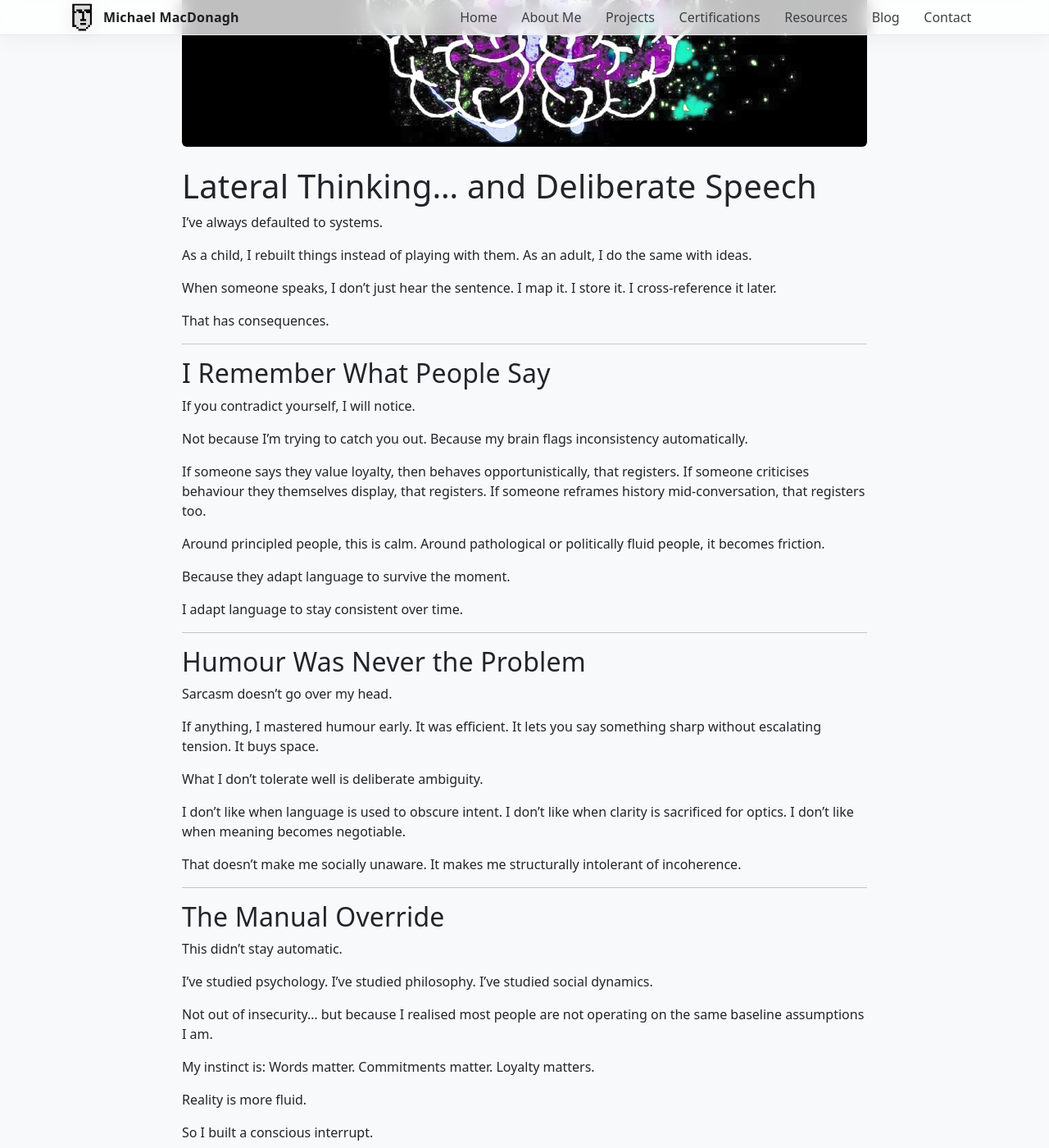
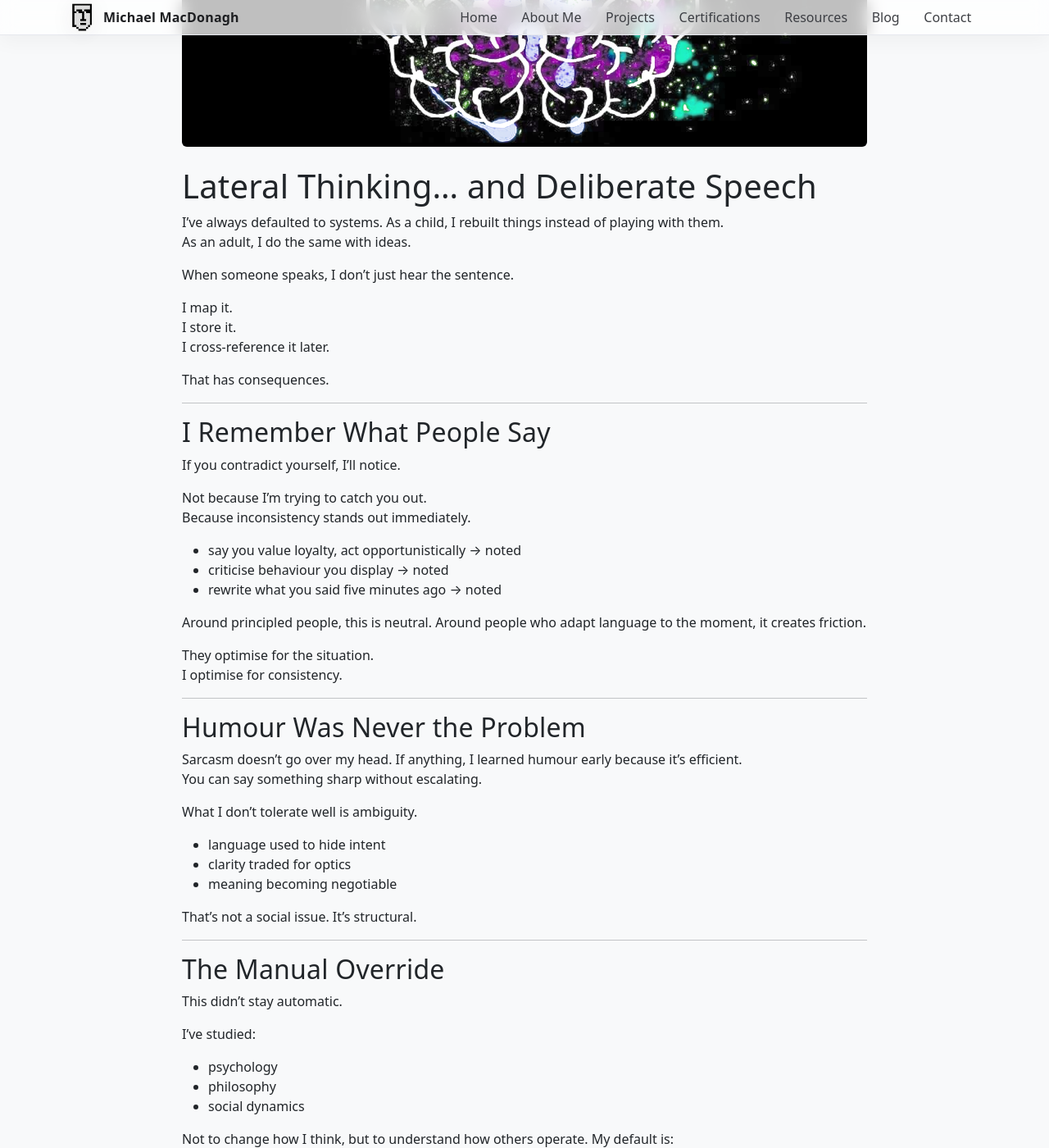
Before and after one commit to MechMadHog/michaelmacdonagh.net, a Jekyll site: the page built from _posts/2026-02-25-Lateral-Communication.md, in a window 1280 px wide and 1400 px high, scrolled down 602 px. Shown: the whole window at 82% size. Built offline with Jekyll 4.4.1, drawn with Linux system fonts in a browser that asks for light colours; some of the changed text lies outside the part shown.

Commit message:
up to it

```diff
--- a/_posts/2026-02-25-Lateral-Communication.md
+++ b/_posts/2026-02-25-Lateral-Communication.md
@@ -11,11 +11,11 @@ image: /assets/images/blog/lateral-thinking-communication.png
 # Lateral Thinking... and Deliberate Speech
 
 I’ve always defaulted to systems.
-
 As a child, I rebuilt things instead of playing with them.
 As an adult, I do the same with ideas.
 
 When someone speaks, I don’t just hear the sentence.
+
 I map it.
 I store it.
 I cross-reference it later.
@@ -26,41 +26,35 @@ That has consequences.
 
 ## I Remember What People Say
 
-If you contradict yourself, I will notice.
+If you contradict yourself, I’ll notice.
 
 Not because I’m trying to catch you out.
-Because my brain flags inconsistency automatically.
+Because inconsistency stands out immediately.
+- say you value loyalty, act opportunistically → noted
+- criticise behaviour you display → noted
+- rewrite what you said five minutes ago → noted
 
-If someone says they value loyalty, then behaves opportunistically, that registers.
-If someone criticises behaviour they themselves display, that registers.
-If someone reframes history mid-conversation, that registers too.
+Around principled people, this is neutral.
+Around people who adapt language to the moment, it creates friction.
 
-Around principled people, this is calm.
-Around pathological or politically fluid people, it becomes friction.
-
-Because they adapt language to survive the moment.
-
-I adapt language to stay consistent over time.
+They optimise for the situation.
+I optimise for consistency.
 
 ---
 
 ## Humour Was Never the Problem
 
 Sarcasm doesn’t go over my head.
+If anything, I learned humour early because it’s efficient.
+You can say something sharp without escalating.
 
-If anything, I mastered humour early.
-It was efficient.
-It lets you say something sharp without escalating tension.
-It buys space.
+What I don’t tolerate well is ambiguity.
+- language used to hide intent
+- clarity traded for optics
+- meaning becoming negotiable
 
-What I don’t tolerate well is deliberate ambiguity.
-
-I don’t like when language is used to obscure intent.
-I don’t like when clarity is sacrificed for optics.
-I don’t like when meaning becomes negotiable.
-
-That doesn’t make me socially unaware.
-It makes me structurally intolerant of incoherence.
+That’s not a social issue.
+It’s structural.
 
 ---
 
@@ -68,83 +62,86 @@ It makes me structurally intolerant of incoherence.
 
 This didn’t stay automatic.
 
-I’ve studied psychology.
-I’ve studied philosophy.
-I’ve studied social dynamics.
+I’ve studied:
+- psychology
+- philosophy
+- social dynamics
 
-Not out of insecurity... but because I realised most people are not operating on the same baseline assumptions I am.
+Not to change how I think, but to understand how others operate.
+My default is:
+- words matter
+- commitments matter
+- loyalty matters
 
-My instinct is:
-Words matter.
-Commitments matter.
-Loyalty matters.
+In practice, things are more fluid.
+So I added an interrupt:
 
-Reality is more fluid.
-
-So I built a conscious interrupt.
-
-Before reacting to contradiction, I pause.
-Before calling out inconsistency, I assess context.
-Before assuming bad faith, I evaluate incentives.
+- pause before reacting
+- assess context before calling it out
+- check incentives before assuming intent
 
 That override is deliberate.
 
 ---
 
-## Why This Makes Me a Strong Problem Solver
+## Why This Helps With Problem Solving
 
-The same mechanism that tracks contradictions also questions constraints.
+The same mechanism that tracks contradictions questions constraints.
 
-When someone says, “That’s just how it’s done,” I don’t accept it automatically.
-When a rule is presented, I test it.
-When a system is inefficient, I dismantle it.
+- “That’s how it’s done” → tested
+- rules → checked for relevance
+- inefficient systems → broken down
 
-Because I’m not attached to inherited structure.
+I’m not attached to inherited structure.
+Lateral thinking isn’t chaos.
+It’s:
 
-Lateral thinking, for me, is not creative chaos.
-
-It is disciplined pruning.
-
-Remove what doesn’t apply.
-Expose what actually matters.
-Solve that.
+> remove what doesn’t apply
+> isolate what matters
+> solve that
 
 ---
 
 ## Integrity as Default
 
-I am consistent with my speech.
+I’m consistent with what I say.
 
-If I give my word, it stands.
-If I am loyal, it is not situational.
-If I know something confidential, it stays that way.
+- if I give my word, it stands
+- if I’m loyal, it isn’t situational
+- if something is confidential, it stays that way
 
-I don’t need paperwork to behave properly.
-
-That can make me slower to pivot socially.
-But it also makes me predictable in the right way.
-
-You know where you stand with me.
+No external enforcement needed.
+That can slow me down socially.
+But it makes things predictable in the right way.
 
 ---
 
 ## The Trade-Off
 
-Seeing patterns early means seeing hypocrisy early.
+You see patterns early.
+You see contradictions early.
+You don’t get to unsee them.
 
-Remembering everything means not being able to unsee contradictions.
-Holding principles means feeling friction in environments built on convenience.
+That creates friction in environments built on:
+- convenience
+- optics
+- short-term alignment
 
-That is the cost.
+That’s the cost.
 
-The goal is not to dilute that.
+---
 
-The goal is to expand range.
+## The Direction Forward
 
-Keep the integrity.
-Keep the clarity.
-Add calibration.
+The goal isn’t to dilute this.
+It’s to expand range.
+
+Keep:
+- integrity
+- clarity
+
+Add:
+- calibration
 
 Not a personality change.
-
-An upgrade.
+Just an upgrade.
```
